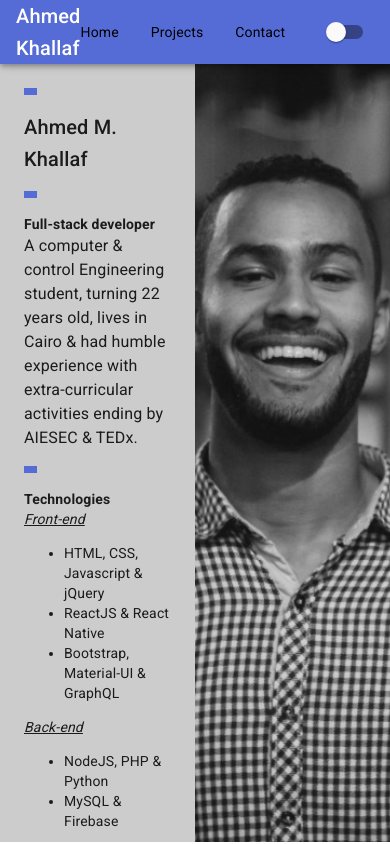
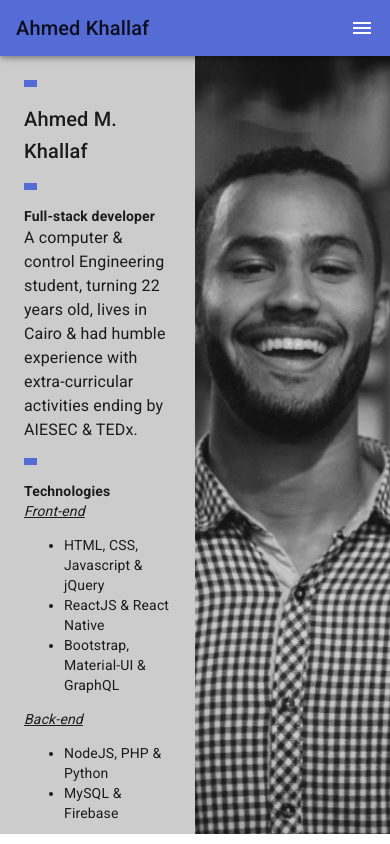
Before and after one commit to AhmeeedMostafa/portfolio-task, a Next.js app: page / in a window 390 px wide. Shown: the top 844 px of the page. Built offline with nearby package versions, Linux system fonts and the light colour scheme.

Commit message:
Adding the right side menu for small screen and phones with refactoring the appbar

```diff
--- /dev/null
+++ b/src/components/Header/DrawerMenu.js
@@ -0,0 +1,37 @@
+import React from 'react';
+import PropTypes from 'prop-types';
+
+import { Drawer, List, ListItem, ListItemIcon, ListItemText, Divider } from '@material-ui/core';
+
+import Link from '../_common/Link';
+import { routes } from '../../utils/constants';
+import handleNavigation from '../../utils/handleNavigation';
+import ToggleThemeButton from './ToggleThemeButton';
+
+const DrawerMenu = ({ isOpen, closeDrawer }) => (
+    <Drawer anchor='right' open={isOpen} onClose={closeDrawer}>
+      <List>
+        {routes.map(({ name, path, Icon}) => (
+          <ListItem
+            key={name}
+            href={path}
+            button
+            component={Link}
+            onClick={(e) => { closeDrawer(); handleNavigation(e);  }}
+          >
+            <ListItemIcon>{<Icon />}</ListItemIcon>
+            <ListItemText primary={name} />
+          </ListItem>
+        ))}
+      </List>
+      <Divider />
+      <ToggleThemeButton />
+    </Drawer>
+);
+
+DrawerMenu.propTypes = {
+  isOpen: PropTypes.bool.isRequired,
+  closeDrawer: PropTypes.func.isRequired,
+}
+
+export default DrawerMenu;
--- /dev/null
+++ b/src/components/Header/Logo.js
@@ -0,0 +1,15 @@
+import React from 'react';
+
+import { Typography } from '@material-ui/core';
+
+import Link from '../_common/Link';
+
+const Logo = () => (
+  <Link href="/">
+    <Typography variant="h6" component="b" color="textPrimary">
+      Ahmed Khallaf
+    </Typography>
+  </Link>
+);
+
+export default Logo;
--- a/src/components/Header/index.js
+++ b/src/components/Header/index.js
@@ -1,59 +1,88 @@
-import React, { useContext } from 'react';
+import React, { useState } from 'react';
 import PropTypes from 'prop-types';
 
-import { AppBar, Toolbar, Typography, Switch, withStyles, NoSsr } from '@material-ui/core';
+import {
+  IconButton, AppBar, Toolbar, Typography, Switch, withStyles, NoSsr, useMediaQuery
+} from '@material-ui/core';
+import MenuIcon from '@material-ui/icons/Menu';
+
 
 import Link from '../_common/Link';
 import { routes } from '../../utils/constants';
-import { ThemeUtilsContext } from '../../utils/theme';
-import { themeModesConstants } from '../../utils/constants';
+import handleNavigation from '../../utils/handleNavigation';
+import DrawerMenu from './DrawerMenu';
+import ToggleThemeButton from './ToggleThemeButton';
+import Logo from './Logo';
 
 const styles = (theme) => ({
-  title: {
-    flexGrow: 0.7,
+  root: {
+    display: 'flex',
+  },
+  links: {
+    marginLeft: 'auto',
   },
   link: {
-    color: 'black',
-    paddingRight: theme.spacing(4),
+    marginRight: theme.spacing(8),
+    fontSize: 18,
+    '&:hover': {
+      textDecoration: 'none',
+      color: theme.palette.secondary.dark,
+      fontWeight: 'bold',
+      transition: '0.5s',
+      borderBottom: `2px solid ${theme.palette.secondary.dark}`,
+    }
+  },
+  menuButton: {
+    marginLeft: 'auto',
   },
 });
 
 
 const Header = ({ classes }) => {
-  const { theme, toggleThemeMode } = useContext(ThemeUtilsContext);
+  const [isDrawerOpen, setIsDrawerOpen] = useState(false);
+  const isNotSmallScreen = useMediaQuery('(min-width:715px)');
 
-  const handleLinkClicking = (event) => {
-    const targetUrl = event.target.href;
-    const startOfSectionId = targetUrl.indexOf('#') + 1;
-    const sectionId = targetUrl.substr(startOfSectionId);
-    const requestedSection = document.getElementById(sectionId);
-
-    if (requestedSection) {
-      event.preventDefault();
-      requestedSection.scrollIntoView({ behavior: 'smooth' });
-    }
-  }
+  const openDrawer = () => setIsDrawerOpen(true);
+  const closeDrawer = () => setIsDrawerOpen(false);
 
   return (
+    <div className={classes.root}>
       <AppBar position="relative">
         <Toolbar>
-          <Typography variant="h6" className={classes.title}>
-            Ahmed Khallaf
-          </Typography>
+          <Logo />
+          {isNotSmallScreen
+            ? (
+              <div className={classes.links}>
                 {routes.map(({ path, name }) => (
-            <Link key={name} href={path} className={classes.link} onClick={handleLinkClicking}>
+                  <Link
+                    key={name}
+                    href={path}
+                    className={classes.link}
+                    onClick={handleNavigation}
+                    color="textPrimary"
+                  >
                     {name}
                   </Link>
                 ))}
-          <NoSsr>
-            <Switch
-              checked={theme.palette.type === themeModesConstants.dark}
-              onChange={toggleThemeMode}
-              inputProps={{ 'aria-label': 'secondary checkbox' }}
-            />
-          </NoSsr>
+                <ToggleThemeButton />
+              </div>
+            ) :
+            (
+            <IconButton
+              color="inherit"
+              aria-label="open drawer"
+              edge="end"
+              onClick={openDrawer}
+              className={classes.menuButton}
+            >
+              <MenuIcon />
+            </IconButton>
+            )}
         </Toolbar>
       </AppBar>
+      {!isNotSmallScreen
+        && <DrawerMenu isOpen={isDrawerOpen} openDrawer={openDrawer} closeDrawer={closeDrawer} />}
+    </div>
   );
 }
 
```
Lines whose indentation alone changed are shown as unchanged.
